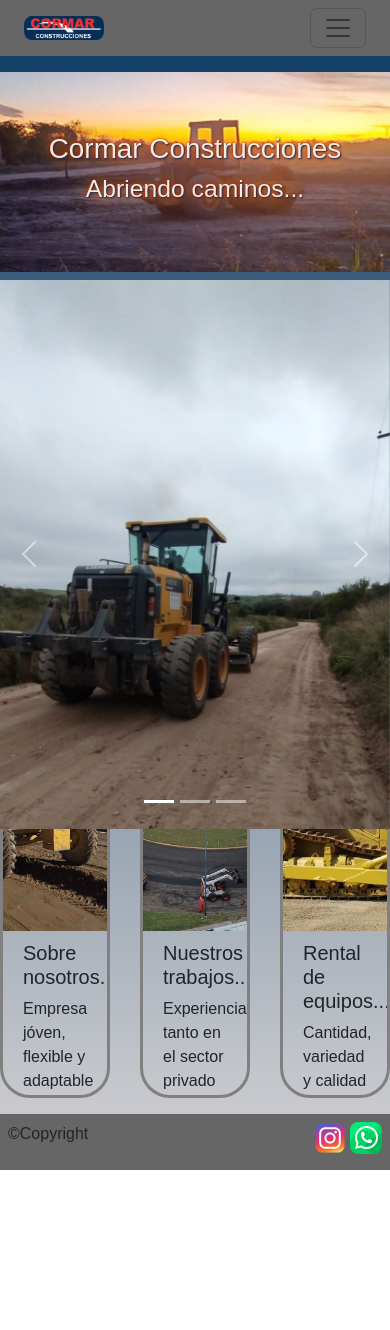
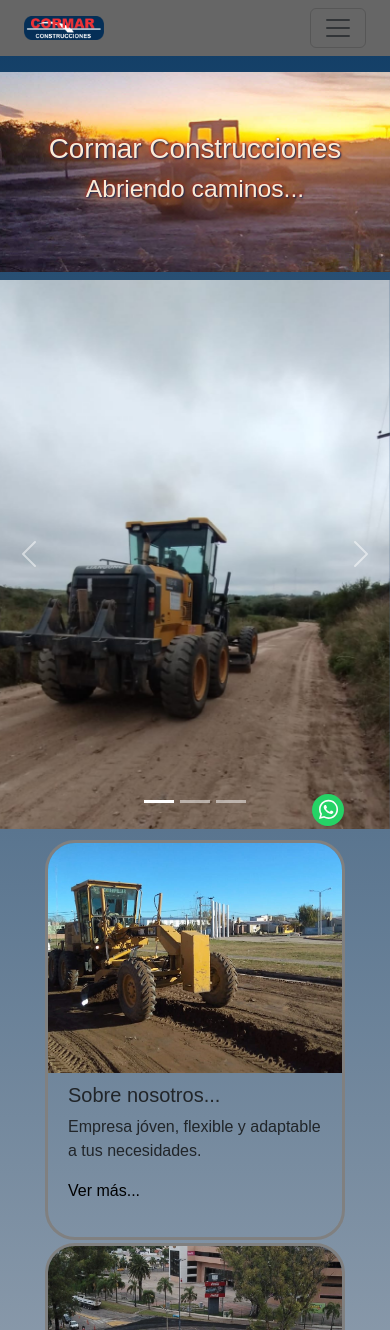
Before and after one commit to GiustoMariaJose/PFGiusto, a website: page index.html in a window 390 px wide. Shown: the top 1330 px of the page. Before the commit the page ends 1170 px from the top, so only its background shows below. Drawn offline with nearby package versions, Linux system fonts and the light colour scheme.

Commit message:
Se hizo el icono de whatsapp fijo y se ajustó el responsive del index

```diff
--- a/index.html
+++ b/index.html
@@ -88,7 +88,7 @@
                         <img src="./img/carousel2.jpeg" class="d-block w-100 image" alt="...">
                         <div class="carousel-caption d-none d-md-block">
                           <h4>Personal y maquinaria</h4>
-                          <p>Contamos con lo necesario para todo tipo de proyecto... pequeños o de gran envergadura.</p>
+                          <p>Contamos con lo necesario para todo tipo de proyecto.</p>
                         </div>
                       </div>
                       <div class="carousel-item">
@@ -140,81 +140,6 @@
 
         </section>
 
-        <!--<section class="tarjetitasBoostrap">
-                <div class="card h-100" style="width: 18rem;">
-                    <img src="./img/tarjeta1.jpeg" class="card-img-top" alt="...">
-                    <div class="card-body">
-                        <h5 class="card-title">Card title</h5>
-                        <p class="card-text">Some quick example text to build on the card title and make up the bulk of the card's content.</p>
-                        <a href="#" class="btn btn-primary">Go somewhere</a>
-                    </div>
-                </div>
-                <div class="card h-100" style="width: 18rem;">
-                    <img src="./img/tarjeta2.jpeg" class="card-img-top" alt="...">
-                    <div class="card-body">
-                        <h5 class="card-title">Card title</h5>
-                        <p class="card-text">Some quick example text to build on the card title and make up the bulk of the card's content.</p>
-                        <a href="#" class="btn btn-primary">Go somewhere</a>
-                    </div>
-                </div>
-                <div class="card h-100" style="width: 18rem;">
-                    <img src="./img/tarjeta3.1.jpeg" class="card-img-top" alt="...">
-                    <div class="card-body">
-                        <h5 class="card-title">Card title</h5>
-                        <p class="card-text">Some quick example text to build on the card title and make up the bulk of the card's content.</p>
-                        <a href="#" class="btn btn-primary">Go somewhere</a>
-                    </div>
-                </div>
-
-        </section>-->
-
-        <!--<div id="carouselExample" class="carousel slide d-flex justify-content-center align-items-center" data-ride="carousel">
-            <div class="carousel-inner mt-5">
-              <div class="carousel-item active">
-                <img class="d-block w-100 image" src="./img/carousel1.jpeg" alt="First slide">
-                <div class="carousel-caption d-none d-md-block">
-                    <div class="text1">
-                        <h1 class="display text-start">Cormar Construcciones</h1>
-                    <h2 class="text-start">Abriendo caminos...</h2>
-                    </div>
-
-                </div>
-              </div>
-              <div class="carousel-item">
-                <img class="d-block w-100 image" src="./img/carousel2.jpeg" alt="First slide">
-                <div class="carousel-caption caption1 d-none d-md-block ">
-                    <div class="d-flex flex-column justify-content-end">
-                        <h1 class="display text-end">Nuestros Servicios</h1>
-                    <p class="text-end">Somos especialistas en lo que hacemos...</p>
-                    <a href="./pages/servicios.html">Conocenos...</a>
-                    </div>
-
-                </div>
-              </div>
-              <div class="carousel-item">
-                <img class="d-block w-100 image" src="./img/carousel3.jpeg" alt="First slide">
-                <div class="carousel-caption d-none d-md-block">
-                    <h1 class="display">Nuestras Obras</h1>
-                    <p>Dentro y fuera de Córdoba</p>
-                    <a href="./pages/servicios.html">Mirá...</a>
-                </div>
-              </div>
-
-
-            </div>
-            <button class="carousel-control-prev" type="button" data-bs-target="#carouselExample" data-bs-slide="prev">
-              <span class="carousel-control-prev-icon" aria-hidden="true"></span>
-              <span class="visually-hidden">Previous</span>
-            </button>
-            <button class="carousel-control-next" type="button" data-bs-target="#carouselExample" data-bs-slide="next">
-              <span class="carousel-control-next-icon" aria-hidden="true"></span>
-              <span class="visually-hidden">Next</span>
-            </button>
-          </div>-->
-
-
-
-
     </main>
 
     <footer>
@@ -226,8 +151,8 @@
                 <a href="https://www.instagram.com/amoblamientos.cormar/" target="_blank">
                     <img src="./img/ig.png" alt="Instagram" class="instagram">
                 </a>
-                <a href="https://api.whatsapp.com/send/?phone=5493584225302&text&type=phone_number&app_absent=0" target="_blank">
-                    <img src="./img/whatsapp.png" alt="Whatsapp" class="whatsapp">
+                <a class="btnWhats" href="https://api.whatsapp.com/send/?phone=5493584225302&text&type=phone_number&app_absent=0" target="_blank">
+                    <img src="./img/whatsapp_icon.svg" alt="Whatsapp" class="whatsapp">
                 </a>
             </div>
         </section>
--- a/scss/base/_footer.scss
+++ b/scss/base/_footer.scss
@@ -7,4 +7,19 @@
     .instagram, .whatsapp {
         width: 2rem;
     }
+    .btnWhats {
+        position: fixed;
+        width: 65px;
+        height: 65px;
+        line-height: 65px;
+        bottom: 5px;
+        right: 30px;
+        text-align: center;
+        font-size: 50px;
+        z-index: 100;
+
+
+    }
+
+
 }
--- a/scss/pages/_hero.scss
+++ b/scss/pages/_hero.scss
@@ -52,6 +52,8 @@
         padding-bottom: 10px;
         gap: 0.5rem;
 
+
+
         .gallery-img {
             width: 100%;
             height: 100%;
@@ -70,14 +72,22 @@
             justify-content:center;
             align-items: center;
             color: antiquewhite;
-            /*color: #164168;*/
             text-shadow: 1px 1px 2px #02305c, 0 0 1em #f68401, 0 0 0.2em #f60101;
 
+            @include mobile {
+                grid-column: span 3;
+                grid-row: span 1;
+            }
 
         }
         .galleryItem-2 {
             grid-column: span 3;
             grid-row: span 2;
+
+            @include mobile {
+                grid-column: span 3;
+                grid-row: span 1;
+            }
 
             .carousel-item {
 
@@ -88,7 +98,7 @@
                 -webkit-background-size: cover;
                 -moz-background-size: cover;
                 -o-background-size: cover;
-
+                background-size: cover;
                 .image {
                     object-fit: cover;
                     height: 90vh;
@@ -120,6 +130,16 @@
         align-items: center;
         gap: 30px;
         padding-bottom: 1rem;
+
+        @include tablet {
+            margin-top: 300px;
+            gap: 3px;
+        }
+
+        @include mobile {
+            flex-direction: column;
+            margin-top: 350px;
+        }
 
         .tarjetita {
             width: 300px;
```
Also changed, not shown: pages/contacto.html (+2 -2 lines), pages/galeria.html (+2 -2 lines), pages/nosotros.html (+2 -2 lines), pages/servicios.html (+2 -2 lines), css/custom.css, img/whatsapp_icon.svg (added), 1 other file.
